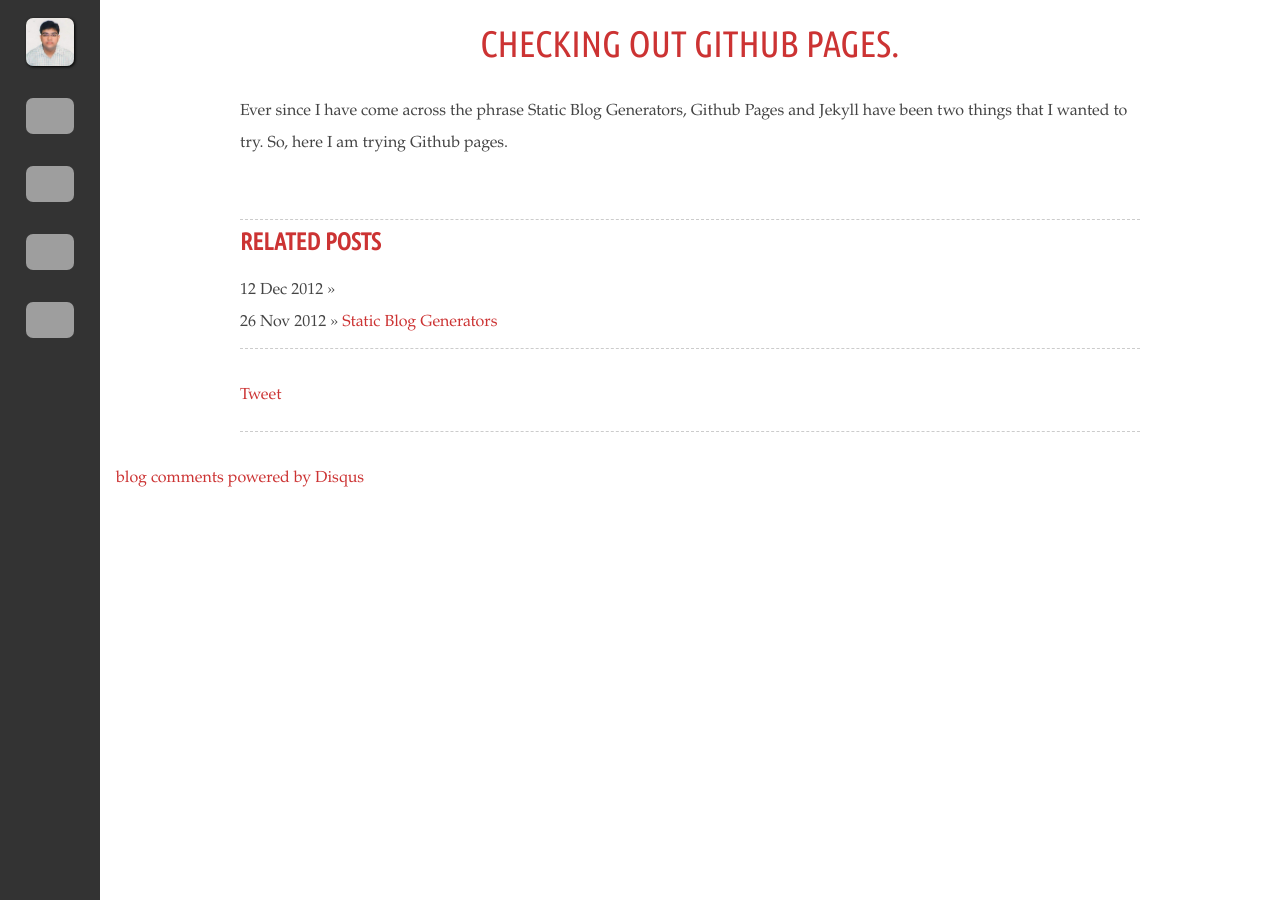
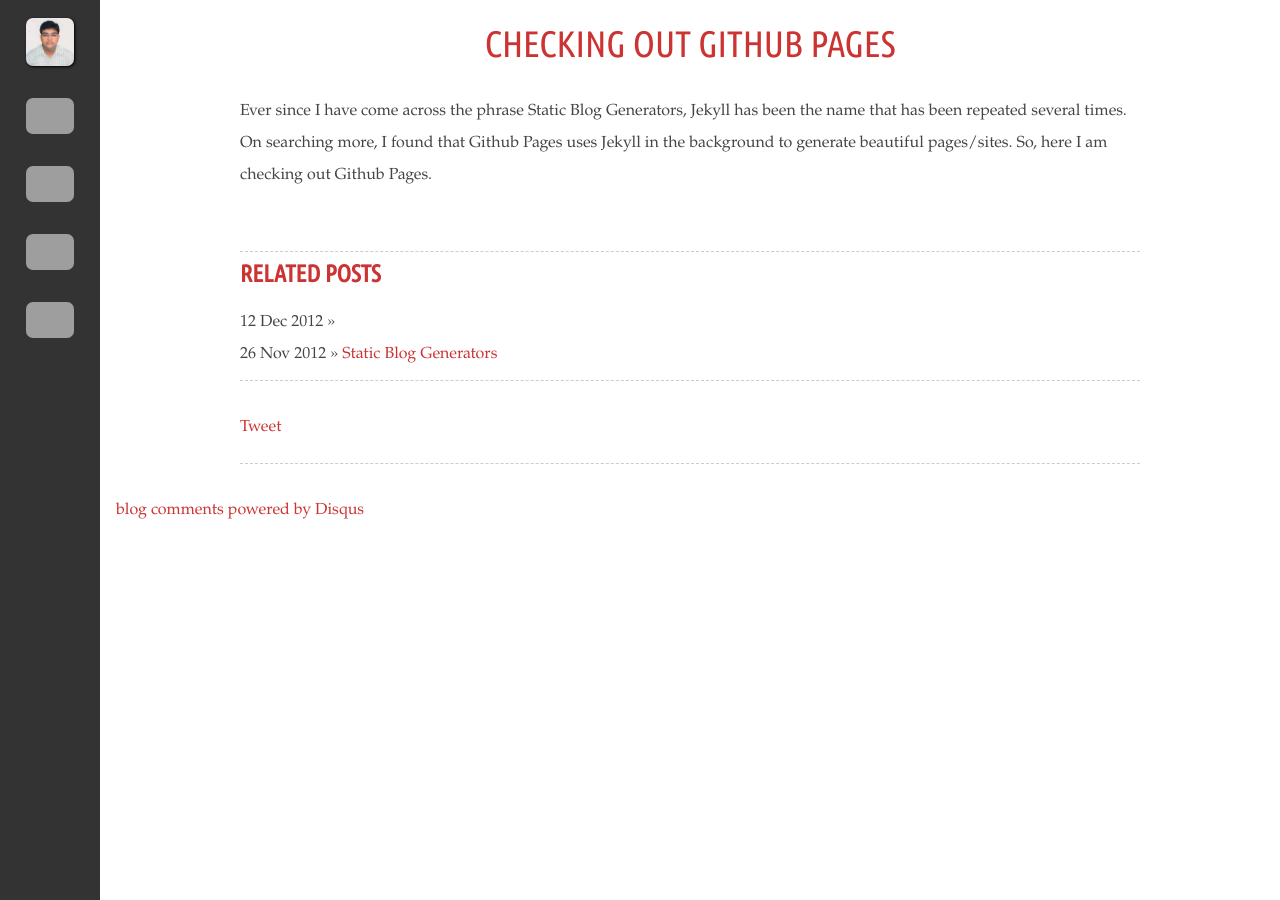
Before and after one commit to palakmathur/palakmathur_old_website, a Jekyll site: the page built from _posts/2012-12-12-checking-out-github-pages.md, in a window 1280 px wide. Built offline with Jekyll 4.4.1, drawn with Linux system fonts in a browser that asks for light colours; some web fonts are replaced; comment, search, counter and statistics services are not loaded; grey boxes are pictures that could not be loaded.

Commit message:
Modified post

```diff
--- a/_posts/2012-12-12-checking-out-github-pages.md
+++ b/_posts/2012-12-12-checking-out-github-pages.md
@@ -1,7 +1,7 @@
 ---
 layout: post
-title: Checking out Github Pages.
-summary: Checking out Github Pages
+title: Checking out Github pages
+summary: Checking out Github pages
 ---
 
-Ever since I have come across the phrase Static Blog Generators, Github Pages and Jekyll have been two things that I wanted to try. So, here I am trying Github pages.
+Ever since I have come across the phrase Static Blog Generators, Jekyll has been the name that has been repeated several times. On searching more, I found that Github Pages uses Jekyll in the background to generate beautiful pages/sites. So, here I am checking out Github Pages.
```
